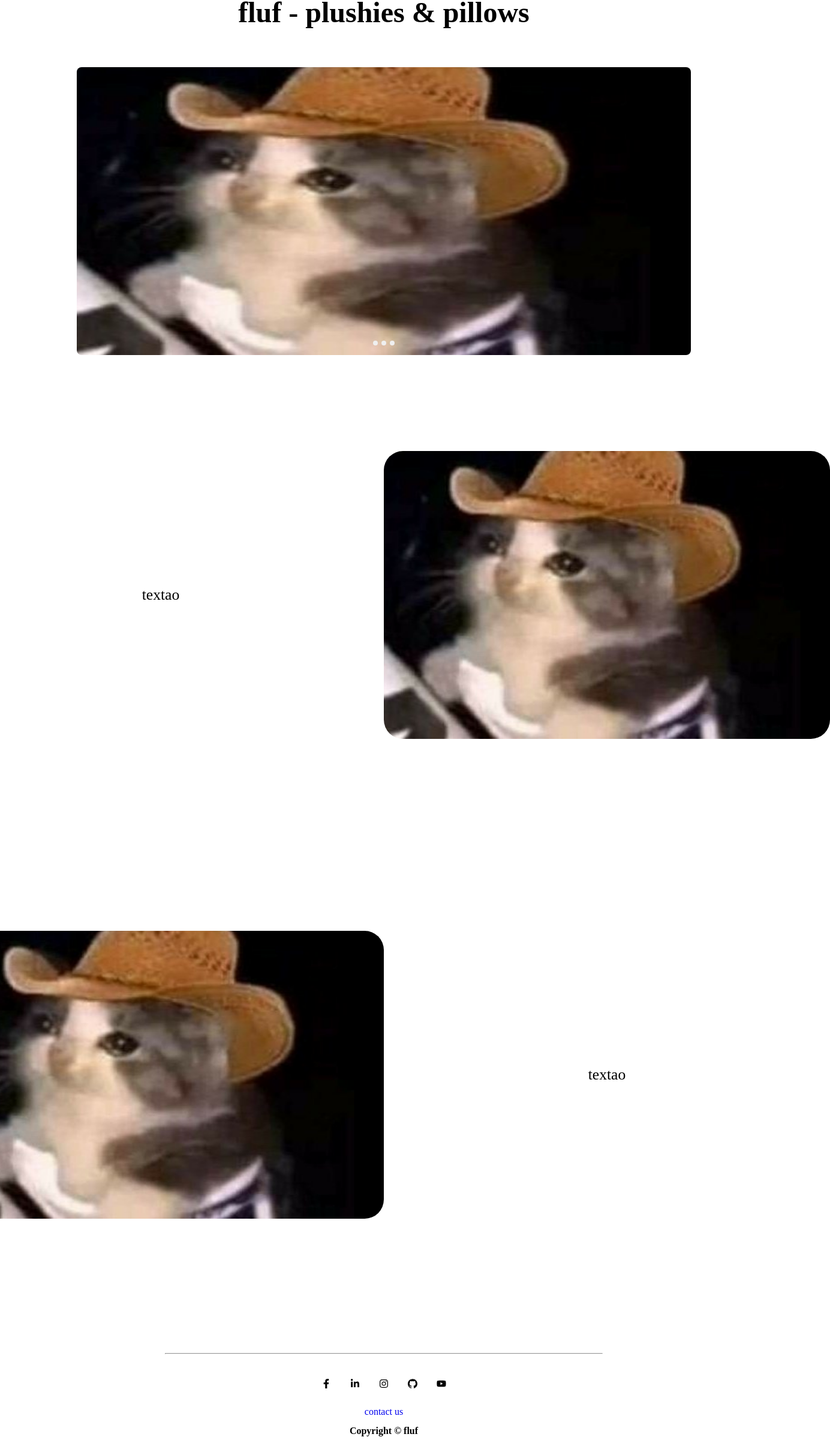
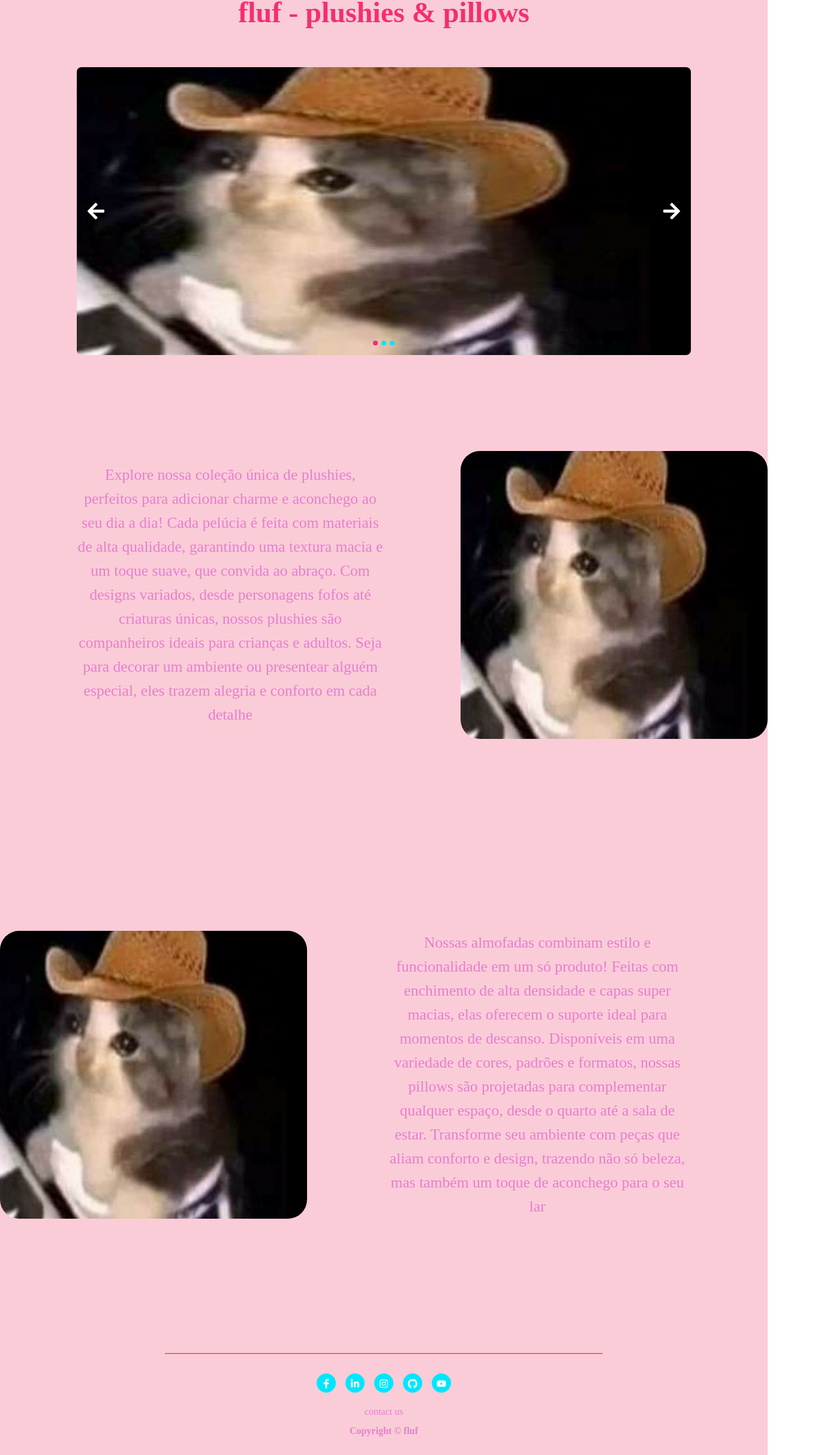
Before and after one commit to eerricc/2sem-webfront-cp6, a React (Vite) app: page / in a window 1280 px wide. Shown: the part 172-2598 px from the top of the page at 60% size, 1384 px wide, since content can reach past the window. Built offline with nearby package versions, Linux system fonts and the light colour scheme.

Commit message:
colorindo main

```diff
--- a/src/components/Carousel/Carousel.css
+++ b/src/components/Carousel/Carousel.css
@@ -21,7 +21,7 @@
     position: absolute;
     width: 2rem;
     height: 2rem;
-    color: var(--);
+    color: var(--white);
     cursor: pointer;
     border-radius: 100%;
 }
@@ -40,7 +40,7 @@
 }
 
 .carousel-btn{
-    background-color: var(--);
+    background-color: var(--prim);
     height: 0.5rem;
     width: 0.5rem;
     border-radius: 100%;
@@ -50,5 +50,5 @@
     cursor: pointer;
 }
 .carousel-btn-inactive{
-    background-color: var(--);
+    background-color: var(--terti);
 }
--- a/src/components/Footer/Footer.css
+++ b/src/components/Footer/Footer.css
@@ -2,13 +2,13 @@
 .footer-section{
     margin-top: auto;
     padding: 2rem;
-    background-color: var(--);
+    background-color: var(--bg1);
 }
 
 .footer-bar{
     margin: 2rem auto;
     width: 60%;
-    border-color: var(--);
+    border-color: var(--bg2);
 
 }
 
@@ -26,8 +26,8 @@
     border-radius: 5rem;
     cursor: pointer;
     transition: all 0.3s ease-out;
-    background-color: var(--);
-    color: var(--);
+    background-color: var(--terti);
+    color: var(--white);
 }
 .footer-container-btn:hover{
     width: 10rem;
@@ -62,9 +62,6 @@
 .footer-icon{
     transition: all 0.3s ease-out;
 }
-.footer-icon:hover{
-    color: var(--);
-}
 
 .footer-span{
     font-size: 1.5rem;
@@ -96,10 +93,10 @@
     align-items: center;
     line-height: 2rem;
     margin: 1rem;
-    color: var(--);
+    color: var(--second);
 }
 
 .footer-link{
     text-decoration: none;
-    color: var(--);
+    color: var(--second);
 }
--- a/src/components/Nav/Nav.css
+++ b/src/components/Nav/Nav.css
@@ -6,7 +6,7 @@
     align-items: center;
     margin-bottom: auto;
     padding: 2rem;
-    background-color: var(--);
+    background-color: var(--bg2);
 }
 
 
@@ -14,7 +14,7 @@
     font-size: 2rem;
     font-weight: bold;
     text-decoration: none;
-    color: var(--);
+    color: var(--terti);
 }
 
 .nav-logo{
@@ -36,11 +36,11 @@
     margin: 0 0.5rem;
     text-decoration: none;
     transition: all 1s ease-in;
-    color: var(--);
+    color: var(--terti);
 }
 
 .nav-link:hover{
-    border-bottom: 0.1rem solid var(--);
+    border-bottom: 0.1rem solid var(--terti);
 }
 
 .nav-menu{
@@ -55,16 +55,16 @@
 }
 
 .nav-span{
-    height: 0.4rem;
+    height: 0.3rem;
     width: 100%;
     border-radius: 0.2rem;
-    background-color: var(--);
+    background-color: var(--terti);
 }
 
 @media(max-width: 500px){
     .nav-menu{
         display: flex;
-        margin-top: 0.7rem;
+        margin-top: 1.2rem;
     }
 
     .nav-section{
--- a/src/components/Nav/Nav.jsx
+++ b/src/components/Nav/Nav.jsx
@@ -23,7 +23,7 @@ const Nav =()=>{
                     <span className='nav-span'></span>
                 </div>
                 <ul className={`${menuOpen ? "open" : ""} nav-ul`}>
-                    <li className='nav-list'><Link className='nav-link' to='/sobre'>Sobre</Link></li>
+                    <li className='nav-list'><Link className='nav-link' to='/about'>About</Link></li>
                     <li className='nav-list'><Link className='nav-link' to='/login'>Login</Link></li>
                 </ul>
 
--- a/src/routes/Home/Home.css
+++ b/src/routes/Home/Home.css
@@ -1,22 +1,22 @@
-
 
 .home-section{
     display: flex;
     flex-direction: column;
     flex-grow: 1;
     align-items: center;
-    background-color: var(--);
+    background-color: var(--bg1);
 }
 
 .home-title{
     font-size: 3rem;
     margin: 4rem;
-    color: var(--);
+    color: var(--prim);
 }
 
 .home-container{
     margin: 10rem;
-    width: 93rem;
+    width: 100%;
+    max-width: 93rem;
     height: 30rem;
     display: flex;
     justify-content: space-between;
@@ -24,16 +24,30 @@
 }
 
 .home-img{
-    width: 50%;
+    width: 40%;
     height: 100%;
     border-radius: 2rem;
 }
 
 .home-text{
-    color: var(--);
+    color: var(--second);
     width: 40%;
     line-height: 2.5rem;
     margin: auto;
     text-align: center;
     font-size: 1.6rem;
 }
+
+@media (width <= 768px) {
+
+    .home-container{
+        flex-direction: column;
+    }
+
+    .home-text{
+        font-size: 1.2rem;
+        line-height: normal;
+        width: 100%;
+        margin: 1em;
+    }
+}
--- a/src/routes/Home/Home.jsx
+++ b/src/routes/Home/Home.jsx
@@ -18,14 +18,21 @@ const Home = () => {
 
             <div className='home-container'>
                 <p className='home-text'>
-                    textao
+                Explore nossa coleção única de plushies, perfeitos para adicionar charme e aconchego ao seu dia a dia!
+                Cada pelúcia é feita com materiais de alta qualidade, garantindo uma textura macia e um toque suave,
+                que convida ao abraço. Com designs variados, desde personagens fofos até criaturas únicas,
+                nossos plushies são companheiros ideais para crianças e adultos. Seja para decorar um ambiente ou presentear alguém especial,
+                eles trazem alegria e conforto em cada detalhe
                 </p>
                 <img src={teste} alt="" className='home-img'/>
             </div>
             <div className='home-container'>
                 <img src={teste} alt="" className='home-img'/>
                 <p className='home-text'>
-                    textao
+                Nossas almofadas combinam estilo e funcionalidade em um só produto! Feitas com enchimento de alta densidade e capas super macias,
+                elas oferecem o suporte ideal para momentos de descanso. Disponíveis em uma variedade de cores, padrões e formatos,
+                nossas pillows são projetadas para complementar qualquer espaço, desde o quarto até a sala de estar.
+                Transforme seu ambiente com peças que aliam conforto e design, trazendo não só beleza, mas também um toque de aconchego para o seu lar
                 </p>
             </div>
         </section>
```
